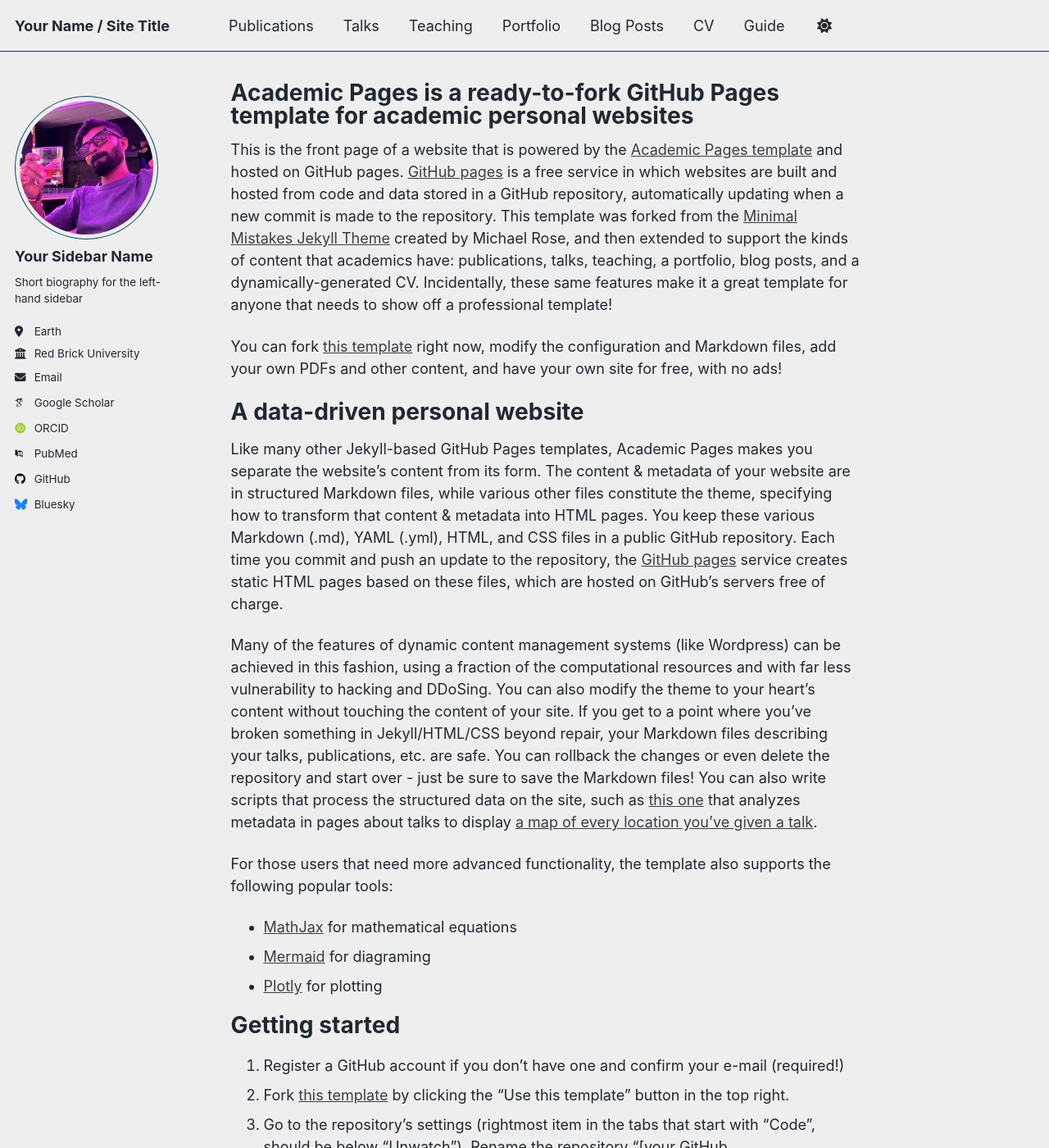
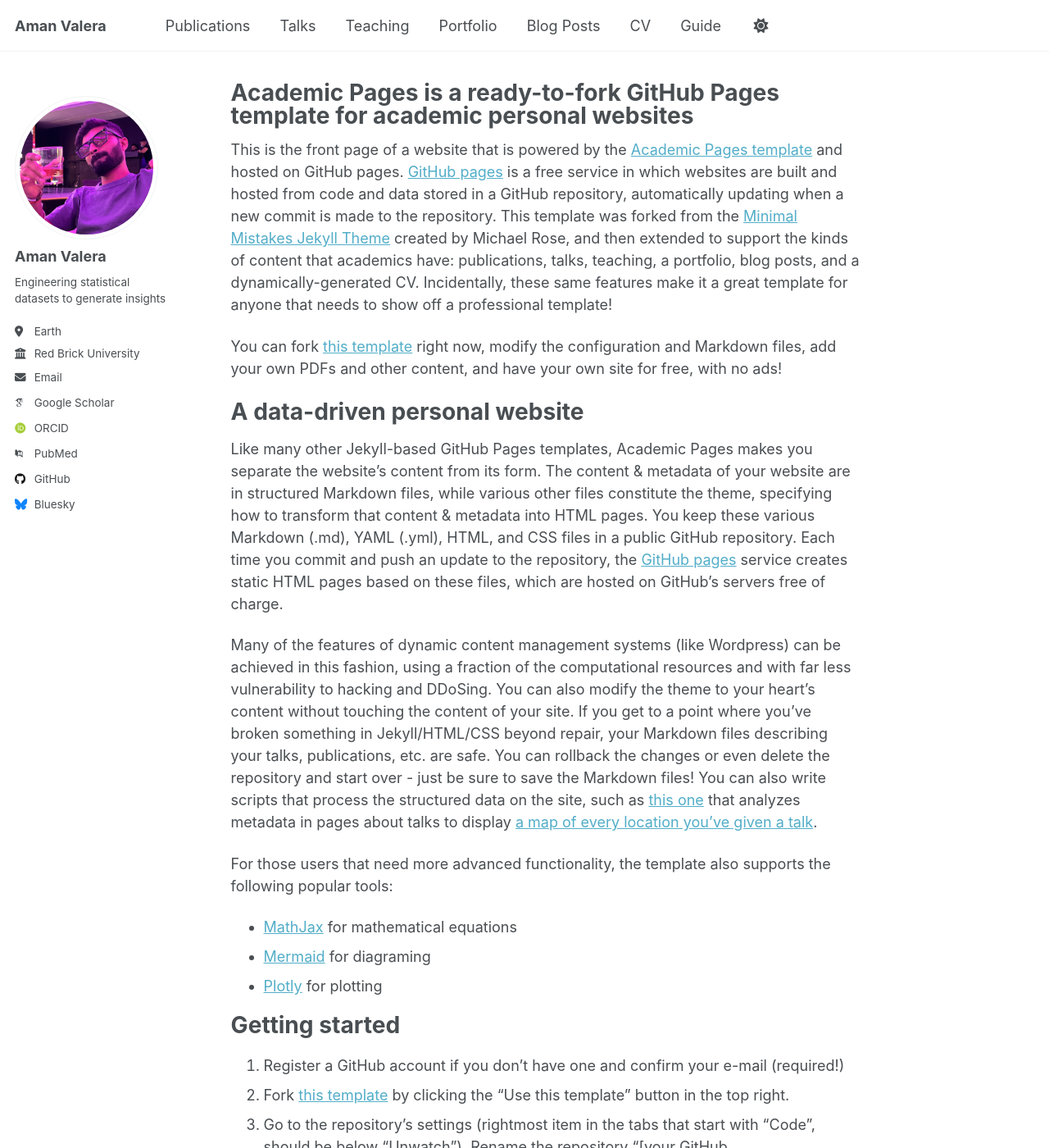
Before and after one commit to amanvalera/amanvalera.github.io, a Jekyll site: the page built from _pages/about.md, in a window 1280 px wide and 1400 px high. Shown: the whole window at 82% size. Built offline with Jekyll 4.4.1, drawn with Linux system fonts in a browser that asks for light colours; some web fonts are replaced; a script that is not in the unit is left out; some of the changed text lies outside the part shown.

Commit message:
Update _config.yml

```diff
--- a/_config.yml
+++ b/_config.yml
@@ -8,11 +8,11 @@
 
 # Basic Site Settings
 locale                   : "en-US"
-site_theme               : "air" # Currently available options are "default", "air"
-title                    : "Your Name / Site Title"
+site_theme               : "default" # Currently available options are "default", "air"
+title                    : "Aman Valera"
 title_separator          : "-"
-name                     : &name "Your Name"
-description              : &description "personal description"
+name                     : &name "Aman Valera"
+description              : &description "Data Scientist and Business Intelligence Specialist"
 url                      : https://academicpages.github.io # the base hostname & protocol for your site e.g. "https://[your GitHub username].github.io" or if you already have some other page hosted on Github then use "https://[your GitHub username].github.io/[Your Repo Name]"
 baseurl                  : "" # the subpath of your site, e.g. "/blog"
 repository               : "academicpages/academicpages.github.io"
@@ -23,9 +23,9 @@
 author:
   # Biographic information
   avatar           : "profile.png"
-  name             : "Your Sidebar Name"
-  pronouns         : # example: "she/her"
-  bio              : "Short biography for the left-hand sidebar"
+  name             : "Aman Valera"
+  pronouns         : # "he/him"
+  bio              : "Engineering statistical datasets to generate insights"
   location         : "Earth"
   employer         : "Red Brick University"
   uri              : # URL
```
